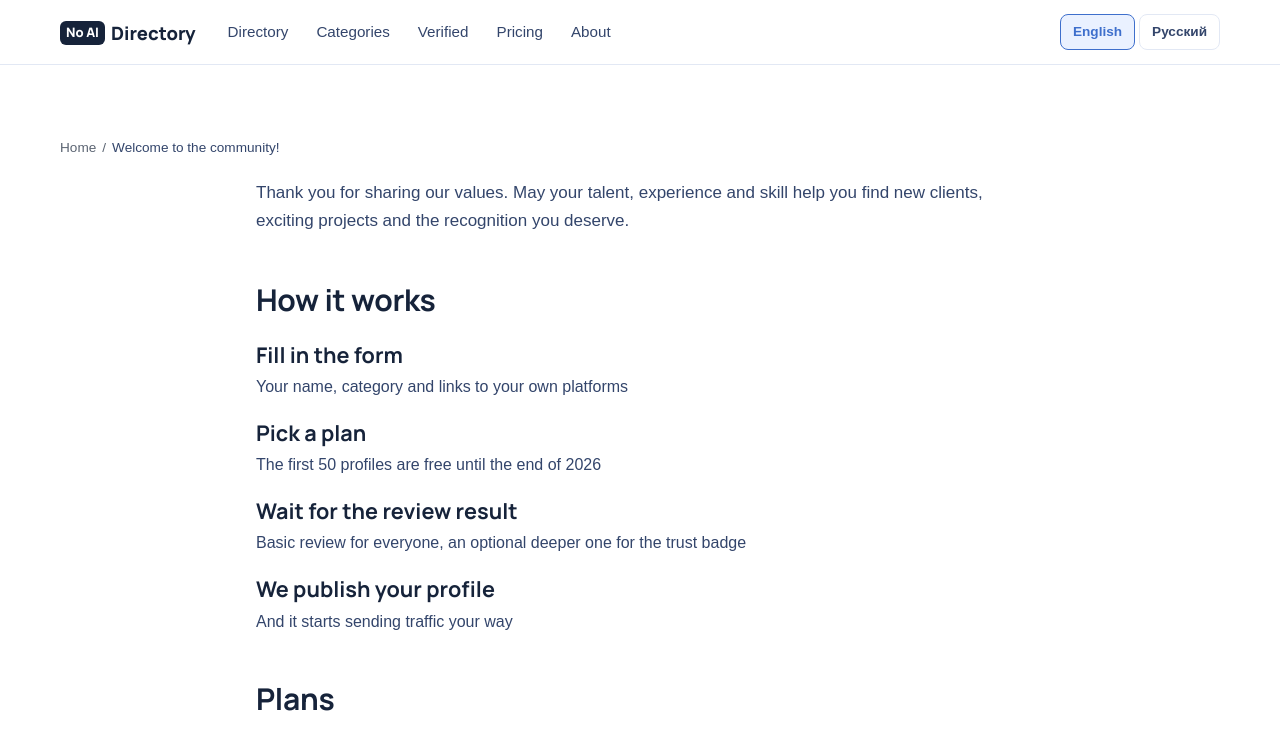
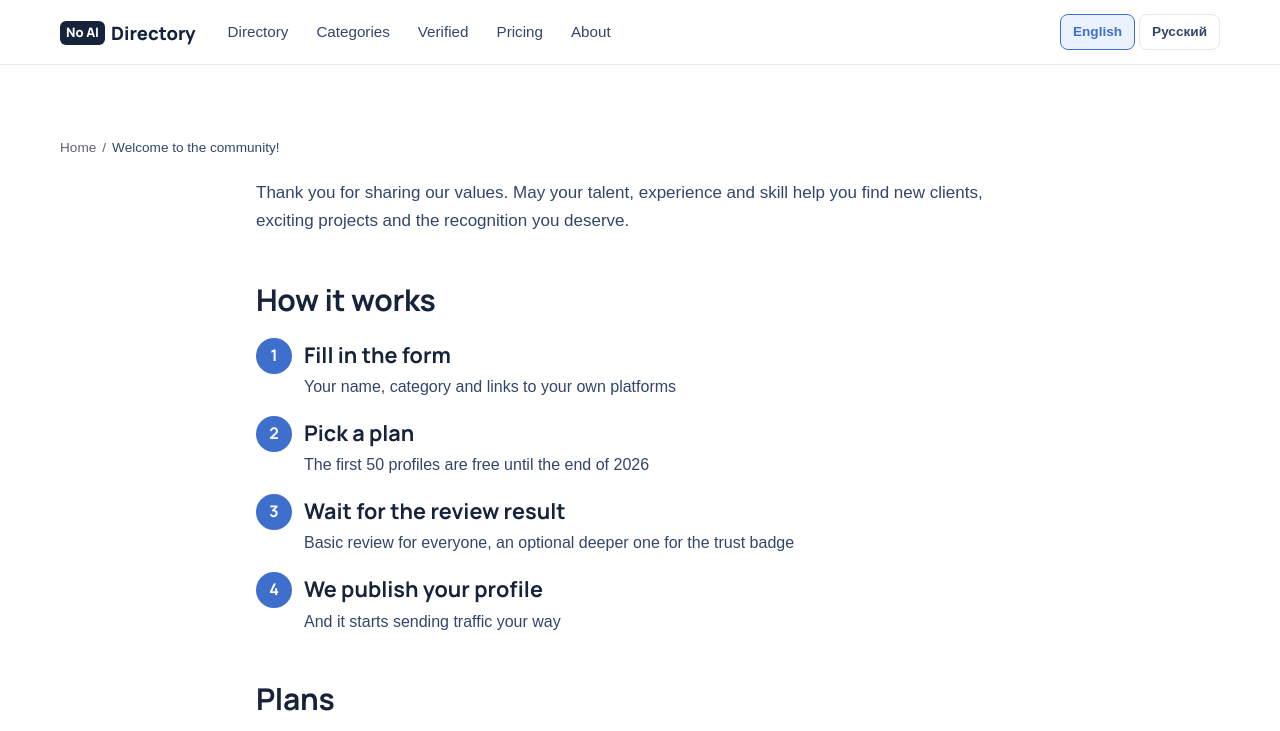
Before and after one commit to dm100usa-oss/no-ai-marketplace, a Next.js app: page /en/join in a window 1280 px wide. Shown: the top 731 px of the page. Built offline with nearby package versions, Linux system fonts and the light colour scheme; a web font is replaced by a local one.

Commit message:
Add files via upload

```diff
--- a/src/app/[lang]/join/page.tsx
+++ b/src/app/[lang]/join/page.tsx
@@ -69,12 +69,19 @@ export default async function JoinPage({
             lives on the published profile page instead). */}
         <p className="lead mt-2">{dict.join.intro}</p>
 
-        {/* Steps — how it works. Same visual style as the homepage steps:
-            bold display title, smaller line under it, no card, no numbers. */}
+        {/* Steps — how it works. Bold display title with a smaller line
+            under it, each preceded by a numbered accent circle. */}
         <h2 className="mt-12">{dict.join.howTitle}</h2>
         <div className="mt-5 flex flex-col gap-4">
-          {dict.join.steps.map((s) => (
-            <div key={s.t}>
+          {dict.join.steps.map((s, i) => (
+            <div key={s.t} className="flex gap-3">
+              <span
+                className="grid h-9 w-9 shrink-0 place-items-center rounded-full font-bold text-white"
+                style={{ background: "var(--color-accent)", fontFamily: "var(--font-display)" }}
+              >
+                {i + 1}
+              </span>
+              <div>
                 <p
                   className="text-[1.2rem] font-bold md:text-[1.35rem]"
                   style={{ fontFamily: "var(--font-display)", color: "var(--color-ink)" }}
@@ -84,6 +91,7 @@ export default async function JoinPage({
                 <p className="mt-0.5 text-[1rem]" style={{ color: "var(--color-muted)" }}>
                   {s.d}
                 </p>
+              </div>
             </div>
           ))}
         </div>
```
Lines whose indentation alone changed are shown as unchanged.
